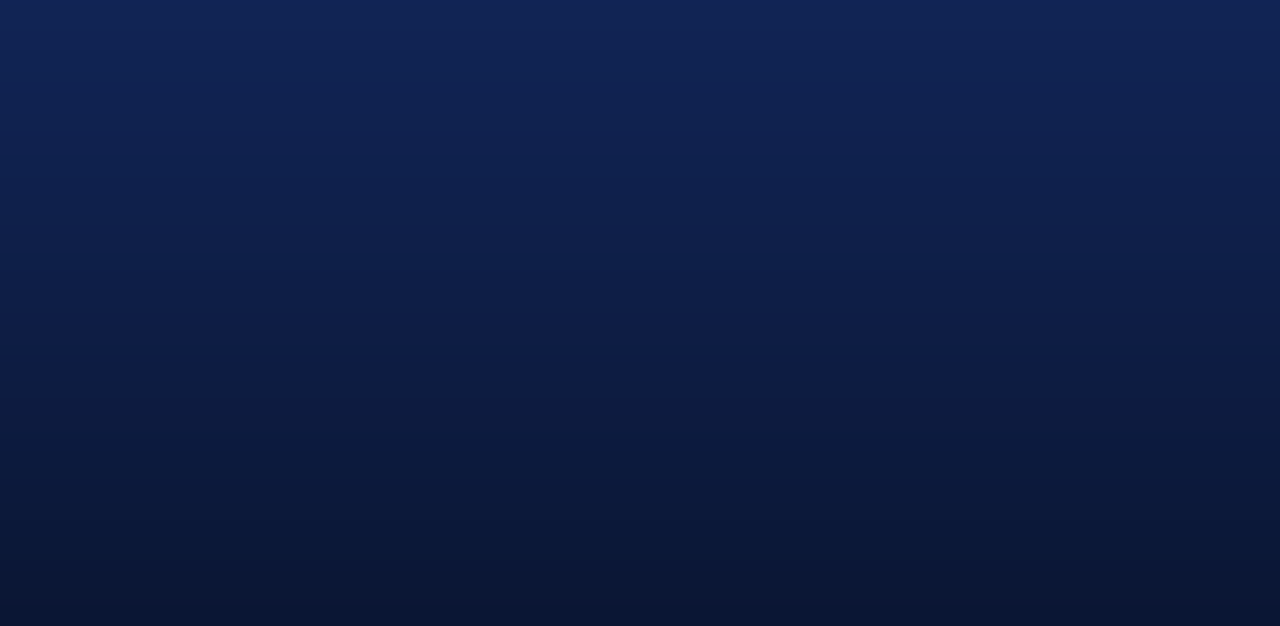
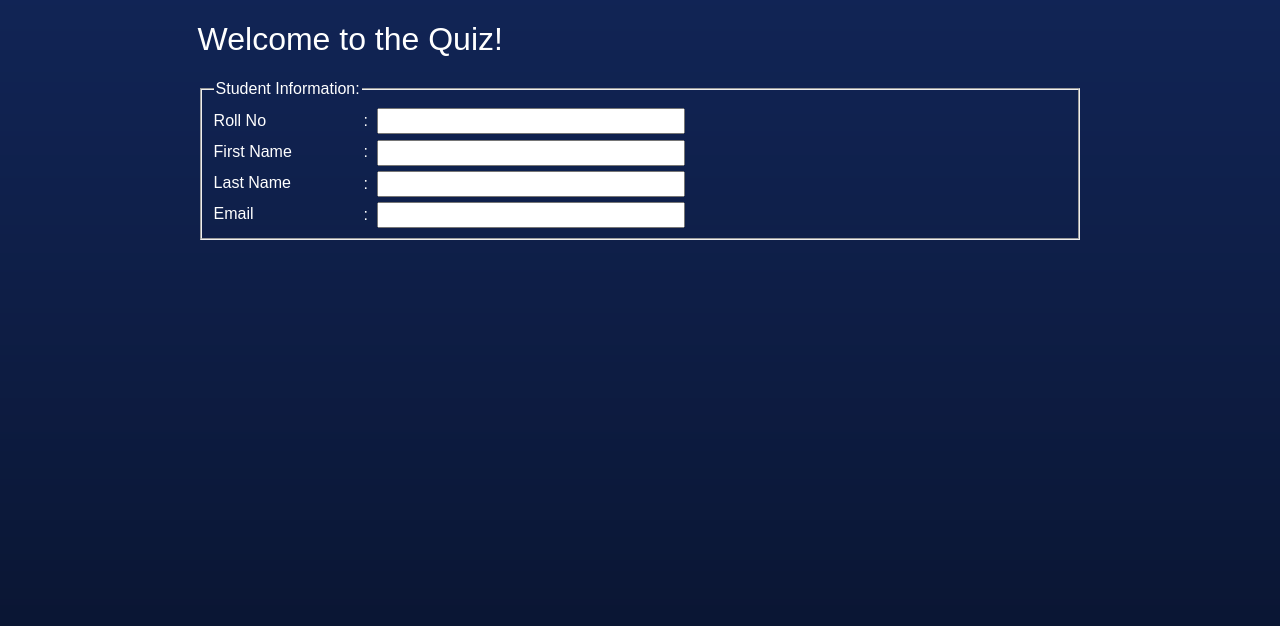
Before and after one commit to MemonaKhan/web-quiz-app, a plain HTML site: page index.html in a window 1280 px wide. Drawn offline with Linux system fonts and the light colour scheme.

Commit message:
set user-info inputs

```diff
--- a/index.html
+++ b/index.html
@@ -1,18 +1,35 @@
 <!DOCTYPE html>
 <html lang="en">
+
 <head>
     <meta charset="UTF-8">
     <meta name="viewport" content="width=device-width, initial-scale=1.0">
     <title>Document</title>
     <link rel="stylesheet" href="style.css">
 </head>
+
 <body>
+    <div id="quiz">
+        <h1>Welcome to the Quiz!</h1>
+        <div id="info">
+            <fieldset>
+                <legend>Student Information:</legend>
+                <label for="roll-no">Roll No  </label>: &nbsp;<input type="text" id="roll-no"><br>
+                <label for="first-name">First Name </label>: &nbsp;<input type="text" id="first-name"><br>
+                <label for="first-name">Last Name </label>: &nbsp;<input type="text" id="last-name"><br>
+                <label for="email">Email </label>: &nbsp;<input type="email" id="email"><br>
+            </fieldset>
+        </div>
 
 
 
 
 
+    </div>
+
+
 
     <script src="app.js"></script>
 </body>
+
 </html>
--- a/style.css
+++ b/style.css
@@ -2,10 +2,32 @@ body{
     background-image: url("img/background.png");
     background-repeat: no-repeat;
     background-size: cover;
-    text-align: center;
+    /* text-align: center; */
     font-family: 'Open Sans',sans-serif;
     background-position: center center;
     background-attachment: fixed;
     font-family: Arial, Helvetica, sans-serif;
     color: white;
 }
+#quiz{
+    margin: 0 auto;
+    width: 70%;
+    /* background-color: aliceblue; */
+}
+#quiz h1{
+    font-size: 2em;
+    font-family: fantasy;
+    font-weight: 50;
+}
+#info{
+    margin-bottom: 20px;
+}
+#info label{
+    display: inline-block;
+    padding-top: 1%;
+    width: 150px;
+}
+#info input{
+    width: 300px;
+    height: 20px;
+}
```
